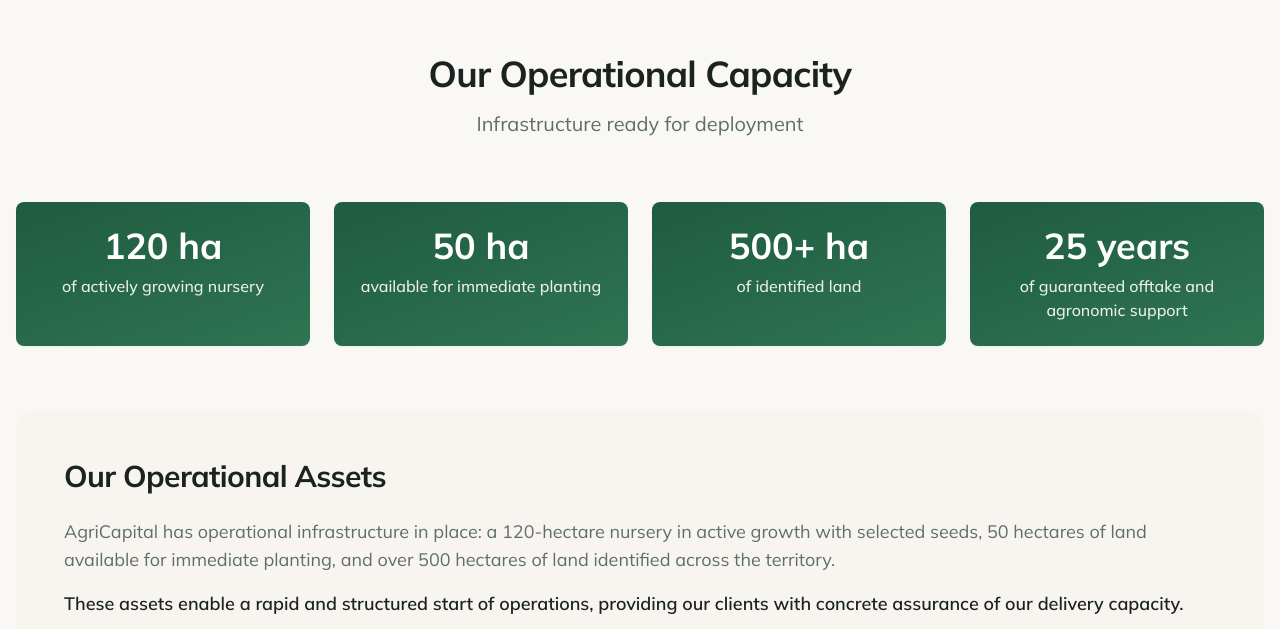
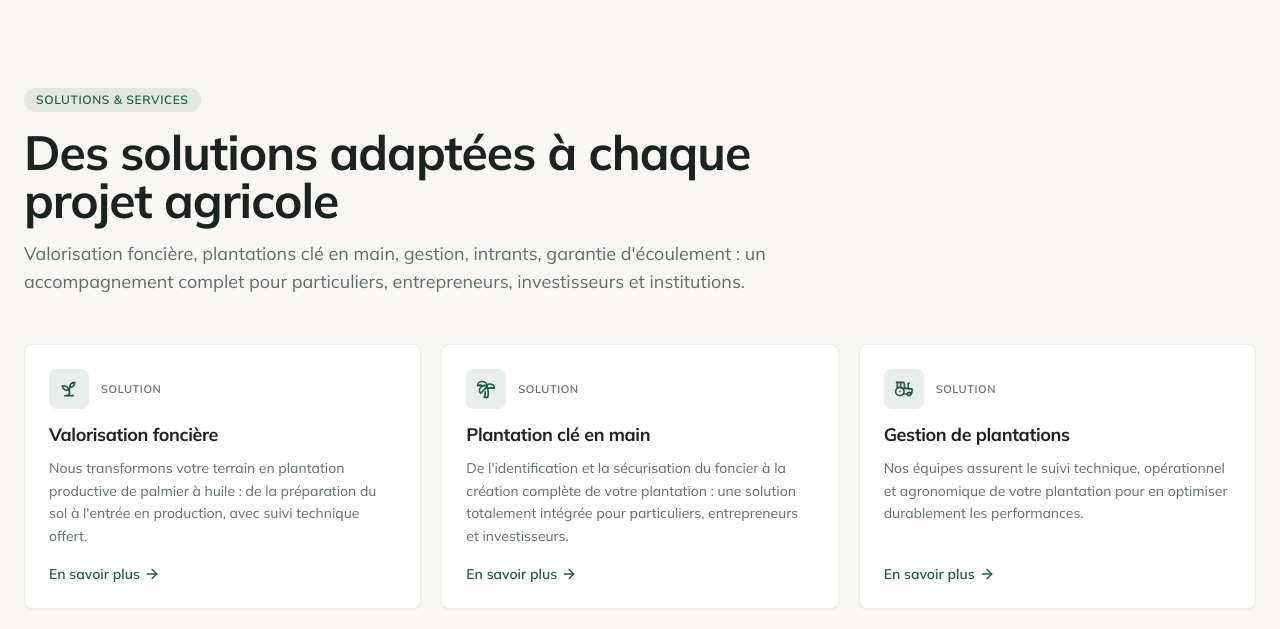
Before and after one commit to Legal-Form-ci/legal-Form-CI, a React (Vite) app: page / in a window 1280 px wide. Shown: the part 7656-8285 px from the top of the page. Built offline with nearby package versions, Linux system fonts and the light colour scheme; no server answers; the database is empty.

Commit message:
Changes
Co-authored-by: adminagricapital <246775369+adminagricapital@users.noreply.github.com>

```diff
--- a/src/pages/HomePage.tsx
+++ b/src/pages/HomePage.tsx
@@ -11,6 +11,7 @@ import Impact from "@/components/Impact";
 import Founder from "@/components/Founder";
 import Team from "@/components/Team";
 import Partnership from "@/components/Partnership";
+import SolutionsSummary from "@/components/SolutionsSummary";
 import Testimonials from "@/components/Testimonials";
 import NewsSection from "@/components/NewsSection";
 import Contact from "@/components/Contact";
@@ -114,6 +115,7 @@ const HomePage = () => {
       <About />
       <Ambitions />
       <Approach />
+      <SolutionsSummary />
       <Impact />
       <Founder />
       <Team />
```
